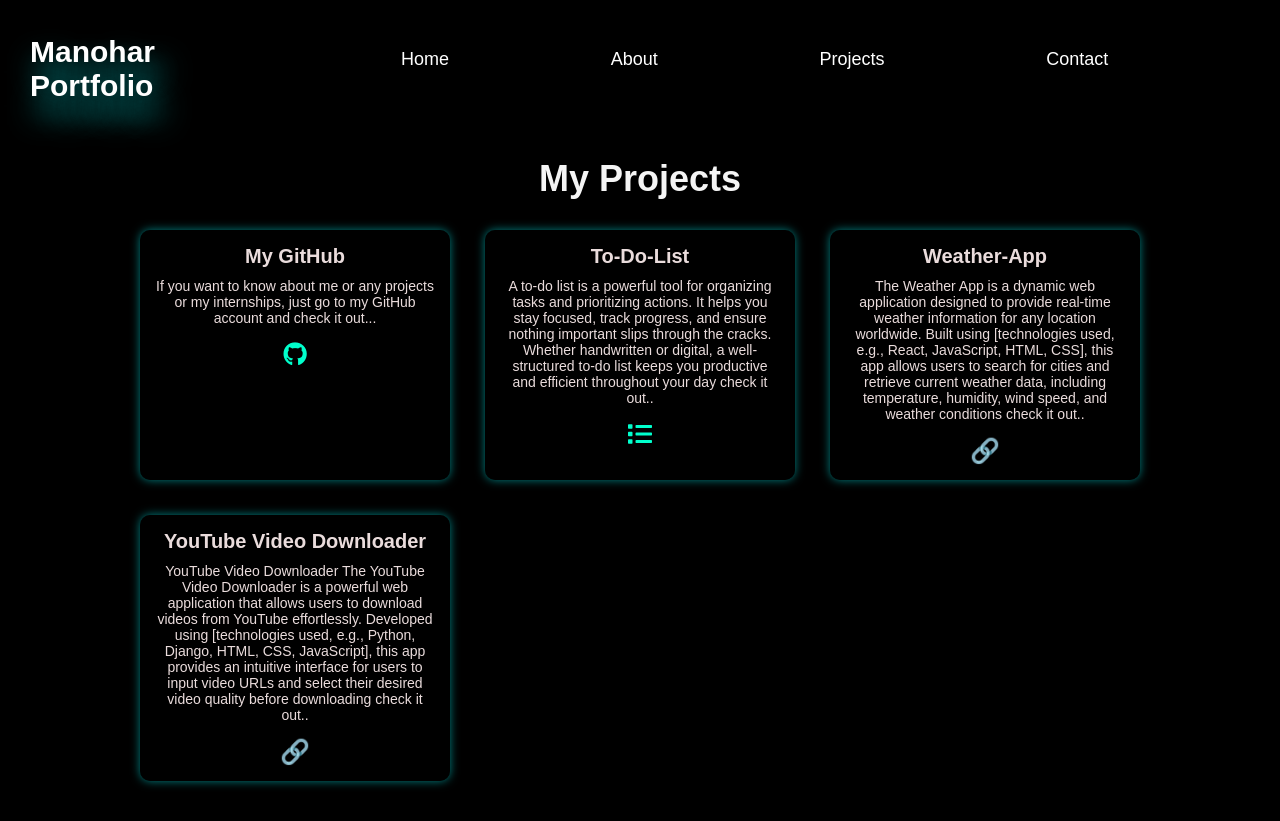
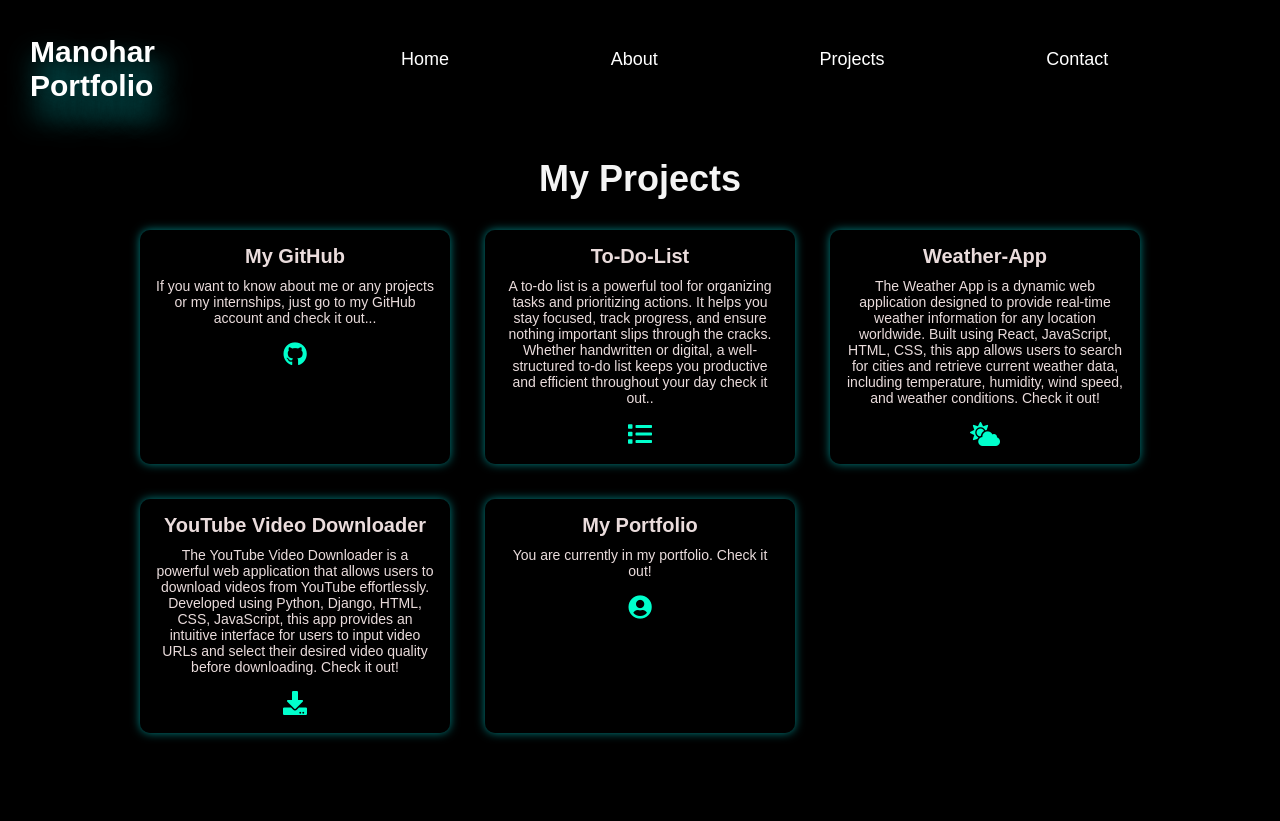
Before and after one commit to manu1242/ManoharPortfolio, a React (Create React App) app: page /projects in a window 1280 px wide. After the commit the page ends 800 px from the top, so only its background shows below. Built offline with nearby package versions, Linux system fonts and the light colour scheme.

Commit message:
changes icons

```diff
--- a/src/pages/Projects.js
+++ b/src/pages/Projects.js
@@ -18,17 +18,24 @@ const projects = [
   {
     id: 3,
     title: 'Weather-App',
-    description: 'The Weather App is a dynamic web application designed to provide real-time weather information for any location worldwide. Built using [technologies used, e.g., React, JavaScript, HTML, CSS], this app allows users to search for cities and retrieve current weather data, including temperature, humidity, wind speed, and weather conditions check it out..',
+    description: 'The Weather App is a dynamic web application designed to provide real-time weather information for any location worldwide. Built using React, JavaScript, HTML, CSS, this app allows users to search for cities and retrieve current weather data, including temperature, humidity, wind speed, and weather conditions. Check it out!',
     link: 'https://cloneweather.netlify.app/',
-    icon: '🔗',
-  },
-  {
+    icon: <i className="fas fa-cloud-sun"></i>,
+},
+{
     id: 4,
     title: 'YouTube Video Downloader',
-    description: 'YouTube Video Downloader The YouTube Video Downloader is a powerful web application that allows users to download videos from YouTube effortlessly. Developed using [technologies used, e.g., Python, Django, HTML, CSS, JavaScript], this app provides an intuitive interface for users to input video URLs and select their desired video quality before downloading check it out..',
+    description: 'The YouTube Video Downloader is a powerful web application that allows users to download videos from YouTube effortlessly. Developed using Python, Django, HTML, CSS, JavaScript, this app provides an intuitive interface for users to input video URLs and select their desired video quality before downloading. Check it out!',
     link: 'https://project-three-url.com',
-    icon: '🔗',
-  },
+    icon: <i className="fas fa-download"></i>,
+},
+{
+    id: 5,
+    title: 'My Portfolio',
+    description: 'You are currently in my portfolio. Check it out!',
+    link: 'https://manohar-portfolio-five.vercel.app/',
+    icon: <i className="fas fa-user-circle"></i>,
+},
 ];
 
 const Projects = () => {
```
